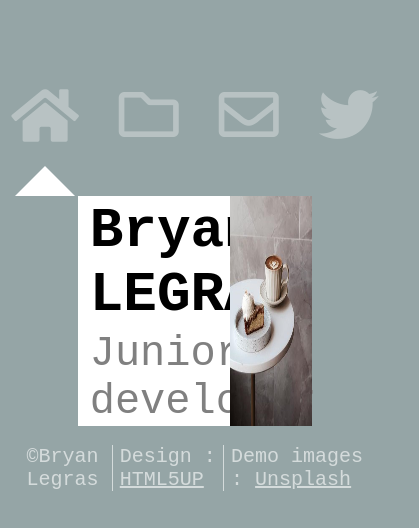
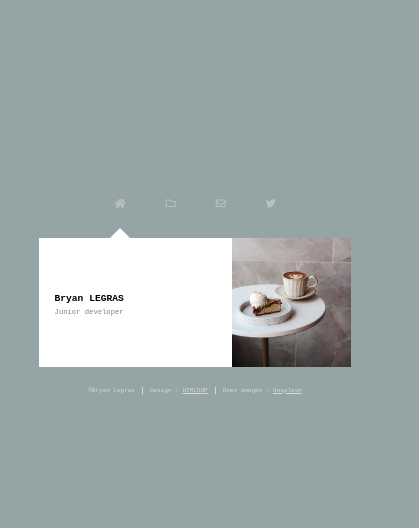
Before and after one commit to bibilg/astra_scss, a website: page index.html in a window 390 px wide. Shown: the whole page, 419 px wide, since content can reach past the window. Drawn offline with Linux system fonts and the light colour scheme.

Commit message:
Adding media queries with mixin in SASS

```diff
--- a/scss/main.scss
+++ b/scss/main.scss
@@ -1,6 +1,25 @@
 /* Mixin, normally in another file*/
+@mixin reponsive_tablet(){
+    @media(max-width: 1308px) and (min-width: 768px){
+        @content;
+    }
+}
+
+@mixin responsive_phone(){
+    @media(max-width: 767px){
+        @content;
+    }
+}
+
+@mixin responsive_little-phone(){
+    @media(max-width: 425px){
+        @content;
+    }
+}
 
 
+
+/* CSS */
 *, ::after, ::before{
     box-sizing: border-box;
     margin: 0;
@@ -15,6 +34,12 @@ header{
     display: flex;
     justify-content: center;
     padding: 3% 8.5% 0 8.5%;
+    @include responsive_phone(){
+        padding-top: 20%;
+    }
+    @include responsive_little-phone(){
+        padding-top: 40%;
+    }
 }
 
 .navigation{
@@ -25,6 +50,7 @@ header{
     color: white;
     font-family: 'Courier New', Courier, monospace;
     font-size: 120%;
+
     &__icone{
         i{
             text-decoration: none;
@@ -32,10 +58,21 @@ header{
             font-size: 60px;
             margin: 20px;
             opacity: 0.33;
+            @include reponsive_tablet(){
+                font-size: 40px;
+            }
+            @include responsive_phone(){
+                font-size: 30px;
+            }
+            @include responsive_little-phone(){
+                font-size: 10px;
+            }
+
             &:hover{
                 opacity: 1;
             }
         }
+
         &:hover{
             +.navigation__information{
                 opacity: 1;
@@ -43,6 +80,7 @@ header{
             }
         }
     }
+
     &__triangle{
         display : inline-block;
         height : 0;
@@ -50,15 +88,39 @@ header{
         border-right : 30px solid transparent;
         border-bottom : 30px solid white;
         border-left : 30px solid transparent;
+        @include reponsive_tablet(){
+            border-right : 20px solid transparent;
+            border-bottom : 20px solid white;
+            border-left : 20px solid transparent;
+        }
+        @include responsive_little-phone(){
+            border-right : 10px solid transparent;
+            border-bottom : 10px solid white;
+            border-left : 10px solid transparent;
+        }
+
         &--hidden{
             opacity: 0;
         }
     }
+
     &__information{
         position: relative;
         background-color: black;
         padding: 15% 30%;
         opacity: 0; /* To make dissapear ; display : none make everything move */
+        @include reponsive_tablet(){
+            font-size: 70%;
+            padding: 15% 20%;
+        }
+        @include responsive_phone(){
+            font-size: 50%;
+            padding: 15% 15%;
+        }
+        @include responsive_little-phone(){
+            font-size: 30%;
+            padding: 15% 15%;
+        }
     }
 }
 
@@ -66,6 +128,16 @@ header{
     margin: 0 20% 0 20%;
     background-color: white;
     display: flex;
+    @include reponsive_tablet(){
+        margin: 0 15% 0 15%;
+    }
+    @include responsive_phone(){
+        margin: 0 10% 0 10%;
+    }
+    @include responsive_little-phone(){
+        margin: 0 10% 0 10%;
+    }
+
     &__left{
         width: 60%;
         font-family: 'Courier New', Courier, monospace;
@@ -74,17 +146,30 @@ header{
         flex-direction: column;
         justify-content: center;
         margin-left: 5%;
+        @include reponsive_tablet(){
+            font-size: 100%;
+        }
+        @include responsive_phone(){
+            font-size: 70%;
+        }
+        @include responsive_little-phone(){
+            font-size: 30%;
+        }
+
         h1{
             margin: 2% 0;
         }
+
         p{
             color: grey;
             font-size: 150%;
         }
     }
+
     &__right{
         overflow: hidden;
         width: 40%;
+
         img{
             width: 100%;
             height: 100%;
@@ -101,15 +186,28 @@ footer{
     font-size: 125%;
     opacity: 0.6;
     font-family: 'Courier New', Courier, monospace;
+    @include reponsive_tablet(){
+        font-size: 100%;
+    }
+    @include responsive_phone(){
+        font-size: 70%;
+    }
+    @include responsive_little-phone(){
+        font-size: 30%;
+    }
+
     a{
         text-decoration: underline;
         color: white;
+
         &:hover{
             font-size: 125%;
         }
     }
+
     p{
         padding: 0 2%;
+
         &:nth-child(1), &:nth-child(2){
             border-right: 1px solid white;
         }
```
Also changed, not shown: public/css/style.css, 1 other file.
